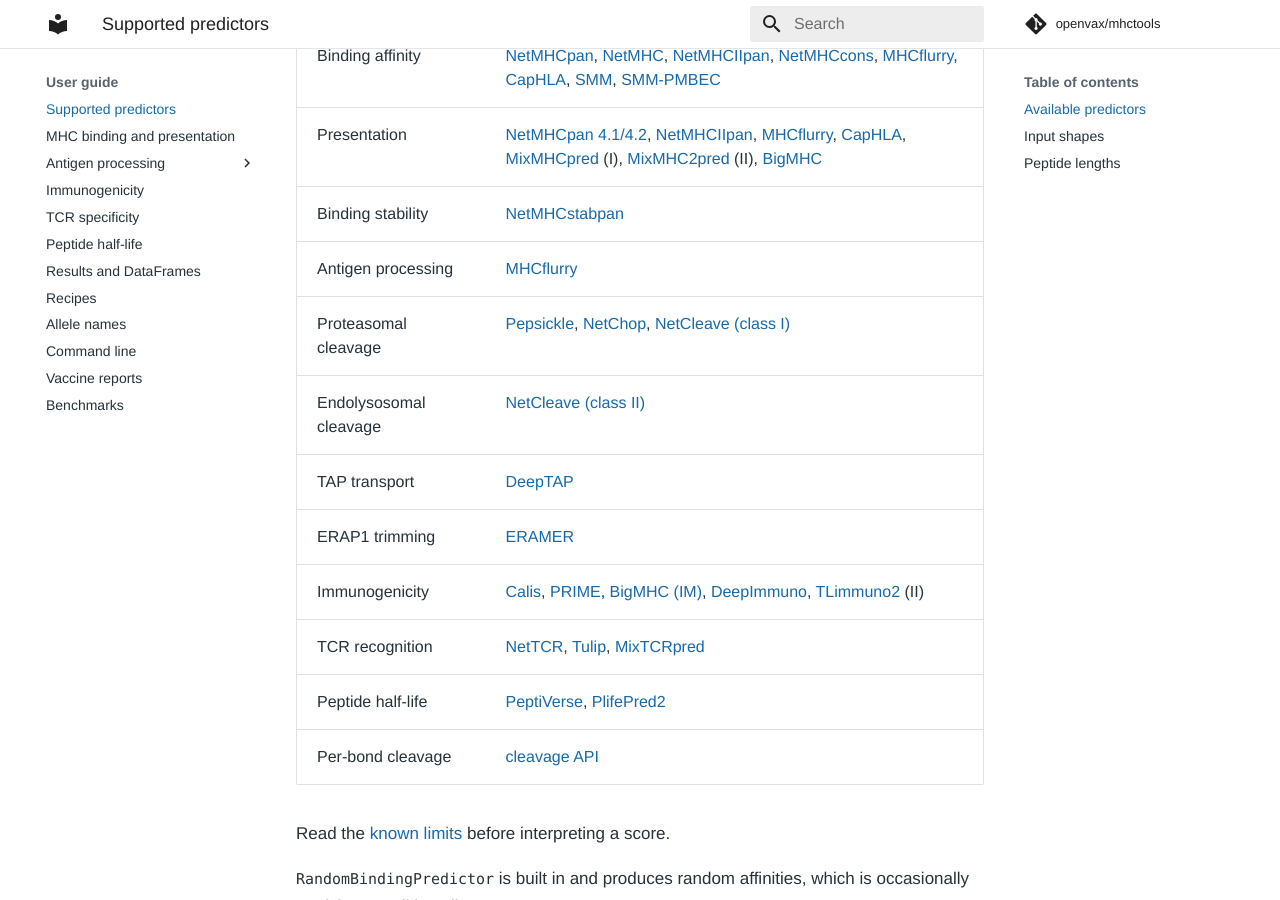
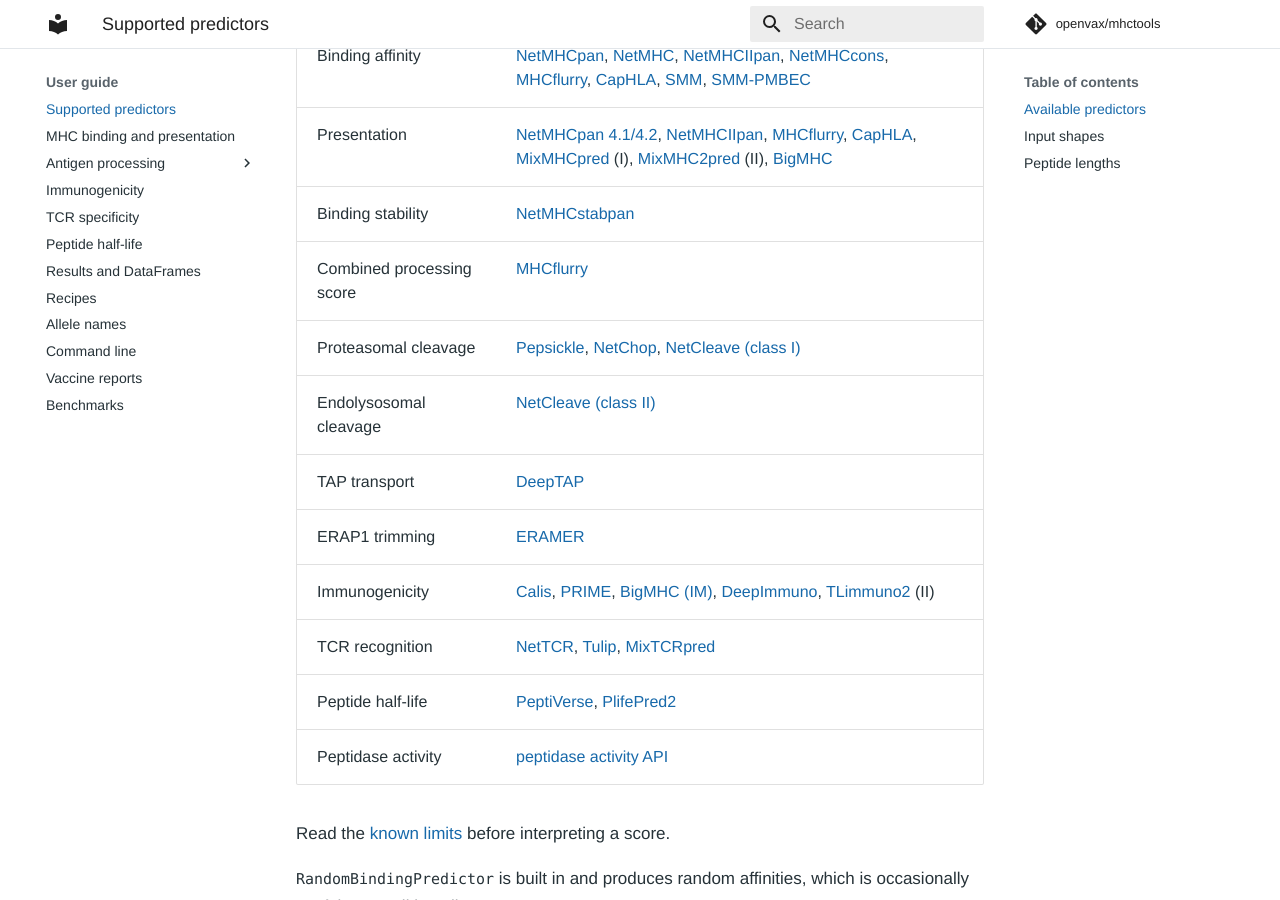
Before and after one commit to openvax/mhctools, an MkDocs documentation site: the page built from docs/predictors/index.md, in a window 1280 px wide and 900 px high, scrolled down 516 px. Built offline with MkDocs 1.6.1 and Material for MkDocs 9.7.7, drawn with Linux system fonts in a browser that asks for light colours; comment, search, counter and statistics services are not loaded.

Commit message:
Clarify processing endpoints and model-link conventions

```diff
--- a/docs/predictors/index.md
+++ b/docs/predictors/index.md
@@ -16,7 +16,7 @@ see the [predictor matrix](../predictor-matrix.md).
 | Binding affinity | [NetMHCpan](binding.md#netmhcpan), [NetMHC](binding.md#netmhc), [NetMHCIIpan](binding.md#netmhciipan), [NetMHCcons](binding.md#netmhccons), [MHCflurry](binding.md#mhcflurry), [CapHLA](binding.md#caphla), [SMM](binding.md#smm-and-smm-pmbec), [SMM-PMBEC](binding.md#smm-and-smm-pmbec) |
 | Presentation | [NetMHCpan 4.1/4.2](binding.md#netmhcpan), [NetMHCIIpan](binding.md#netmhciipan), [MHCflurry](binding.md#mhcflurry), [CapHLA](binding.md#caphla), [MixMHCpred](binding.md#mixmhcpred) (I), [MixMHC2pred](binding.md#mixmhc2pred) (II), [BigMHC](binding.md#bigmhc) |
 | Binding stability | [NetMHCstabpan](binding.md#netmhcstabpan) |
-| Antigen processing | [MHCflurry](binding.md#mhcflurry) |
+| Combined processing score | [MHCflurry](binding.md#mhcflurry) |
 | Proteasomal cleavage | [Pepsickle](processing.md#pepsickle), [NetChop](processing.md#netchop), [NetCleave (class I)](processing.md#netcleave) |
 | Endolysosomal cleavage | [NetCleave (class II)](processing.md#netcleave) |
 | TAP transport | [DeepTAP](processing.md#deeptap) |
@@ -24,7 +24,7 @@ see the [predictor matrix](../predictor-matrix.md).
 | Immunogenicity | [Calis](immunogenicity.md#calis), [PRIME](immunogenicity.md#prime), [BigMHC (IM)](binding.md#bigmhc), [DeepImmuno](immunogenicity.md#deepimmuno), [TLimmuno2](immunogenicity.md#tlimmuno2) (II) |
 | TCR recognition | [NetTCR](tcr.md#nettcr), [Tulip](tcr.md#tulip), [MixTCRpred](tcr.md#mixtcrpred) |
 | Peptide half-life | [PeptiVerse](peptide-pk.md#peptiverse), [PlifePred2](peptide-pk.md#plifepred2) |
-| Per-bond cleavage | [cleavage API](../cleavage/index.md) |
+| Peptidase activity | [peptidase activity API](../cleavage/index.md) |
 
 Read the [known limits](../limitations.md) before interpreting a score.
 
```
Also changed, not shown: docs/choosing.md (+1 -1 lines), docs/dev/documentation-style.md (+4 -0 lines).
